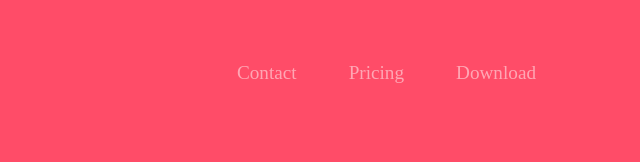
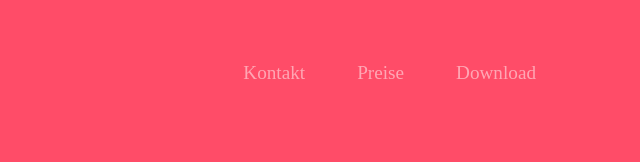
Before and after one commit to Seroo2gs/cv, a plain HTML site: page index.html in a window 1280 px wide. Shown: the top 162 px of the page, 526-1166 px from the left. Drawn offline with nearby package versions, Linux system fonts and the light colour scheme.

Commit message:
Update index.html

```diff
--- a/index.html
+++ b/index.html
@@ -41,10 +41,10 @@
 
           <ul class="navbar-nav ml-auto">
             <li class="nav-item">
-              <a class="nav-link" href="#footer">Contact</a>
+              <a class="nav-link" href="#footer">Kontakt</a>
             </li>
             <li class="nav-item">
-              <a class="nav-link" href="#pricing">Pricing</a>
+              <a class="nav-link" href="#pricing">Preise</a>
             </li>
             <li class="nav-item">
               <a class="nav-link" href="#cta">Download</a>
```
